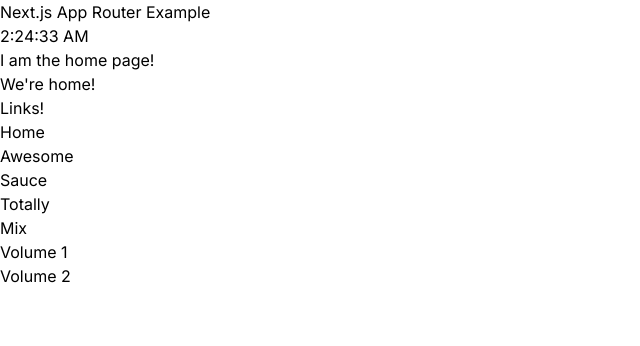
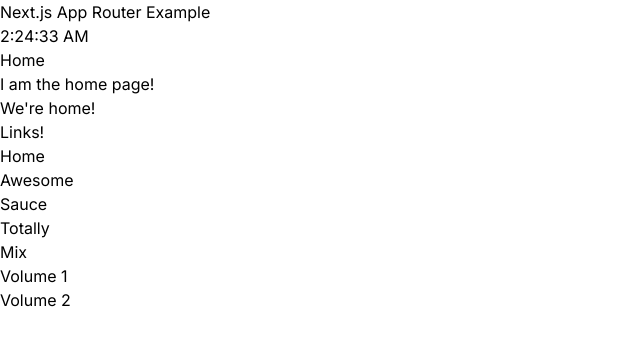
Before and after one commit to danieltott/nextjs-app-router-example, a Next.js app: page / in a window 1280 px wide. Shown: the top 346 px of the page, without its empty margins (0-640 px from the left). Built offline with nearby package versions, Linux system fonts and the light colour scheme.

Commit message:
add breadcrumbs

```diff
--- /dev/null
+++ b/app/breadcrumbs.tsx
@@ -0,0 +1,70 @@
+'use client';
+
+import Link from 'next/link';
+import { useSelectedLayoutSegments } from 'next/navigation';
+import { useMemo } from 'react';
+
+export default function BreadCrumbs() {
+  const segments = useSelectedLayoutSegments();
+
+  const crumbs = useMemo(() => {
+    let curPath = '/';
+
+    return [
+      {
+        name: 'Home',
+        href: curPath,
+        current: segments.length === 0,
+      },
+      ...segments
+        .filter(
+          (segment) => !segment.startsWith('(') && !segment.startsWith('[')
+        )
+        .map((segment, index) => {
+          curPath += segment;
+
+          return {
+            name: segment,
+            href: curPath,
+            current: index === segments.length - 1,
+          };
+        }),
+    ];
+  }, [segments]);
+
+  console.log(segments);
+
+  return (
+    <nav className="flex mb-8 justify-end" aria-label="Breadcrumb">
+      <ol role="list" className="flex items-center space-x-4">
+        {crumbs.map((page, index) => (
+          <li key={page.name}>
+            <div className="flex items-center">
+              {index !== 0 && (
+                <svg
+                  className="h-5 w-5 flex-shrink-0 text-gray-300"
+                  fill="currentColor"
+                  viewBox="0 0 20 20"
+                  aria-hidden="true"
+                >
+                  <path d="M5.555 17.776l8-16 .894.448-8 16-.894-.448z" />
+                </svg>
+              )}
+              <Link
+                href={page.href}
+                className={`ml-4 text-sm font-medium ${
+                  page.current
+                    ? 'text-sky-700 hover:text-sky-800 drop-shadow-sm'
+                    : 'text-gray-500 hover:text-gray-700'
+                }`}
+                aria-current={page.current ? 'page' : undefined}
+              >
+                {page.name}
+              </Link>
+            </div>
+          </li>
+        ))}
+      </ol>
+    </nav>
+  );
+}
--- a/app/layout.tsx
+++ b/app/layout.tsx
@@ -1,6 +1,7 @@
 import Link from 'next/link';
 import './globals.css';
 import { Inter } from 'next/font/google';
+import BreadCrumbs from './breadcrumbs';
 
 const inter = Inter({ subsets: ['latin'] });
 
@@ -21,7 +22,7 @@
     <html lang="en">
       <body className={inter.className}>
         <div className="container p-4 mx-auto">
-          <header className="md:flex md:items-center md:justify-between mb-8">
+          <header className="md:flex md:items-center md:justify-between mb-2">
             <div className="min-w-0 flex-1">
               <h1 className="text-2xl font-bold leading-7 text-gray-900 sm:truncate sm:text-3xl sm:tracking-tight">
                 Next.js App Router Example
@@ -31,6 +32,7 @@
               {new Date().toLocaleTimeString()}
             </div>
           </header>
+          <BreadCrumbs />
           {children}
           <footer className="mt-8 border-t border-t-sky-500 pt-8">
             <nav className="prose">
```
